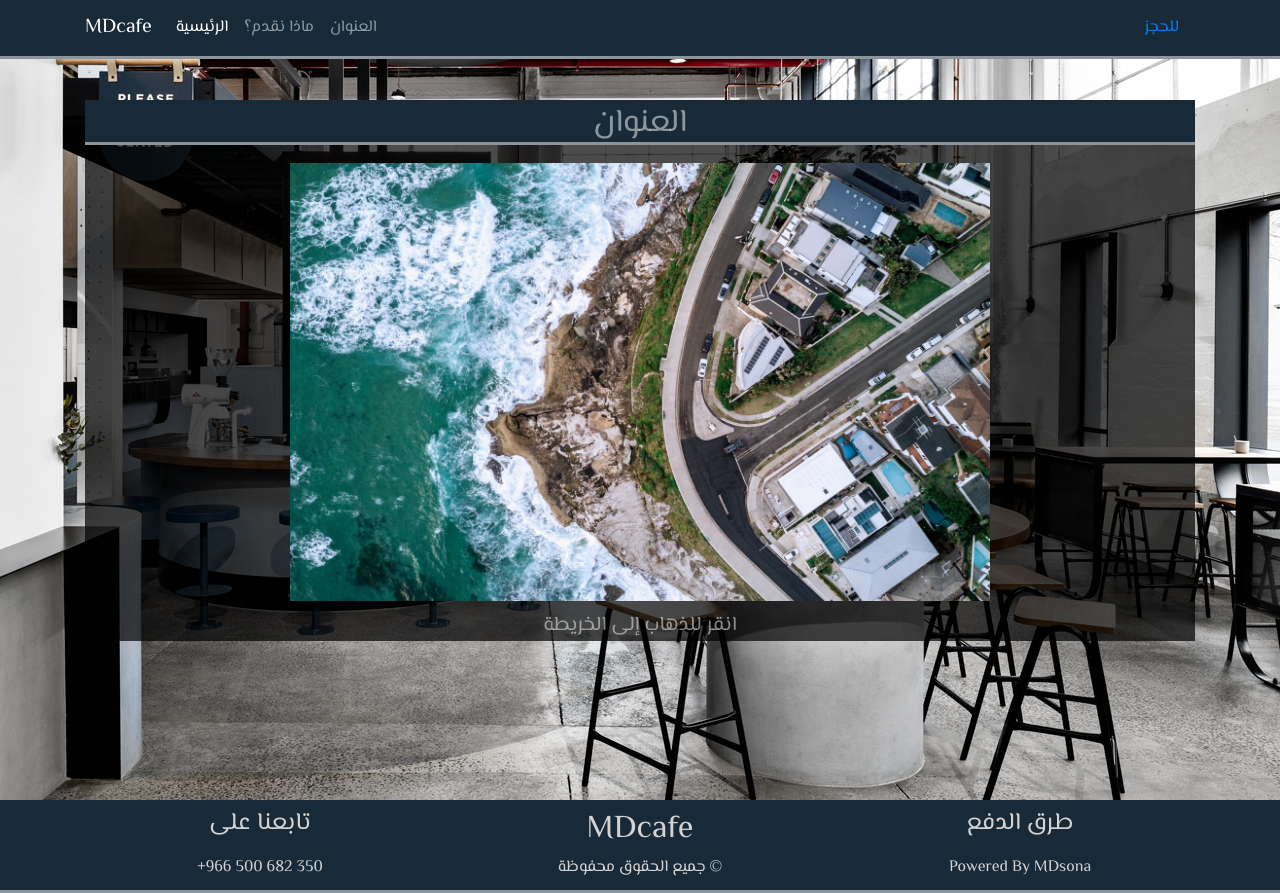
After one commit to MDsona/cafesite, a Django app: page /map in a window 1280 px wide. The commit adds this page. Run offline with Django 3.2, Linux system fonts and the light colour scheme; some libraries are stand-ins or nearby versions.

Commit message:
create open_map page

```diff
--- a/src/menu/static/menu/css/main.css
+++ b/src/menu/static/menu/css/main.css
@@ -53,8 +53,8 @@ nav {
     padding-bottom: 35px */
 }
 
-.bg_img .main_menu {
-    padding-top: 180px;
+.bg_img .main_menu, .bg_img .map_img_box {
+    padding-top: 100px;
 }
 
 /* section {
@@ -84,7 +84,7 @@ footer {
 
 /* start menu box (open_menu.html, menu_type.html, menu_content.html) */
 
-.main_menu div h2 {
+.main_menu div h2, .map_img_box div h2 {
     background-color: #182a38;
     color: rgba(255,255,255,.5);
     border-bottom: 3px solid rgba(255,255,255,.5);
@@ -112,6 +112,27 @@ footer {
 
 /* end menu box */
 
+
+/* start map_img_box ( open_map.html ) */
+
+.map_img_box .map_img {
+    width: 700px;
+    margin: 10px;
+}
+
+.map_img_box div a {
+    color: rgba(255, 255, 255, .5);
+    font-size: 20px;
+}
+
+.map_img_box div a:hover {
+    color: rgba(255, 255, 255, .8);
+
+}
+
+/* end map_img_box */
+
+
 /* ###
 
 color: #182a38 rgba(255,255,255,.5)
--- a/src/menu/templates/menu/base.html
+++ b/src/menu/templates/menu/base.html
@@ -50,11 +50,11 @@
                 <a class="nav-link" href="{% url 'open_menu_url' %}">ماذا نقدم؟</a>
               </li>
               <li class="nav-item">
-                  <a class="nav-link" href="#">موقعنا</a>
+                  <a class="nav-link" href="{% url 'open_map_url' %}">العنوان</a>
               </li>
             </ul>
             <div class="">
-                  <a class="nav-link" href="#">للتسجيل</a>
+                  <a class="nav-link" href="#">للحجز</a>
             </div>
           </div>
       </div>
--- /dev/null
+++ b/src/menu/templates/menu/open_map.html
@@ -0,0 +1,16 @@
+
+{% extends 'menu/base.html' %}    <!--a-->
+{% load static %}
+
+{% block content %}               <!--a-->
+
+<div class="map_img_box text-center">         <!--a-->
+    <div class="filter">
+        <h2 class="pt-1">العنوان <i class="fas fa-map-marker-alt"></i></h2>
+        <img class="map_img img-fluid" alt="الخريطة" src="../../static/menu/images/map-drone.jpg">
+        <div><a href="https://g.page/meddcoffee?share" target="_blank">
+            انقر للذهاب إلى الخريطة</a></div>
+    </div>
+</div>
+
+{% endblock %}
--- a/src/menu/url.py
+++ b/src/menu/url.py
@@ -7,4 +7,5 @@ urlpatterns = [
     path('menu', views.open_menu, name= 'open_menu_url'),              # 8b
     path('menu/<int:titleID>/', views.menu_type, name= 'm_type_url'),  # 7b
     path('menu/<int:titleID>/content/<int:typeID>/', views.menu_content, name= 'm_content_url'), # 10b
+    path('map', views.open_map, name= 'open_map_url'),              # 11b
 ]
--- a/src/menu/views.py
+++ b/src/menu/views.py
@@ -62,3 +62,12 @@ def menu_content(request, titleID, typeID):                          # 10a
     }
 
     return render(request, 'menu/menu_content.html', context)
+
+
+def open_map(request):                                              # 11a
+
+    context = {
+        'page_title': 'العنوان'
+    }
+
+    return render(request, 'menu/open_map.html', context)
```
Also changed, not shown: src/menu/static/menu/images/map-drone.jpg (added).
